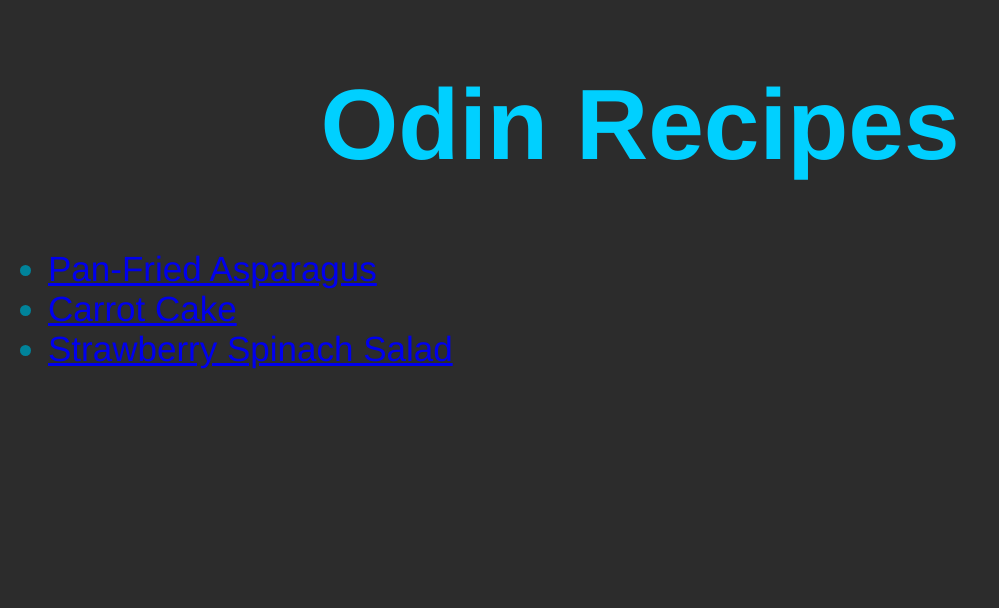
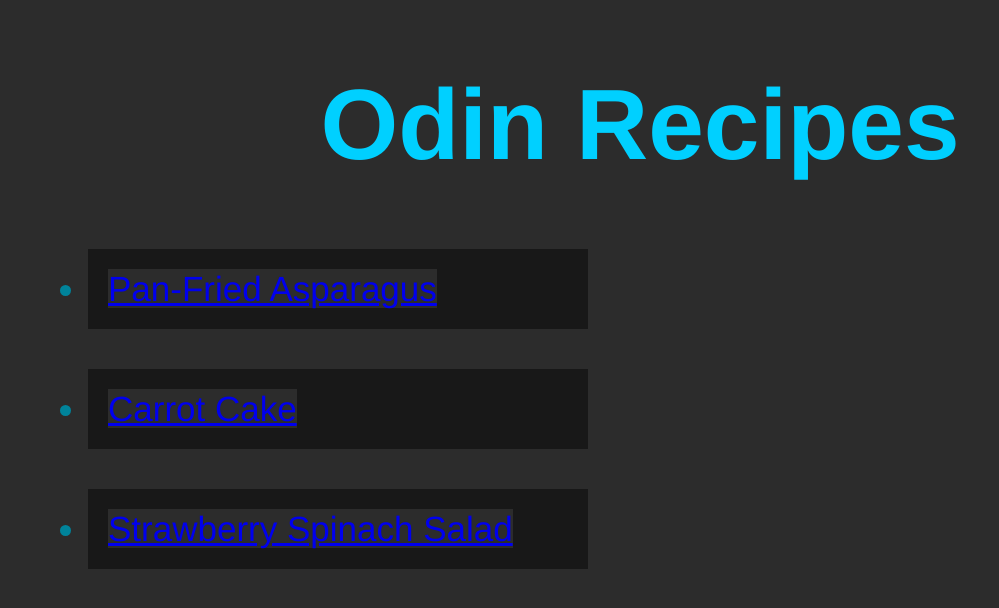
Before and after one commit to Rex-TheCreator/odin-recipes, a plain HTML site: page index.html in a window 1280 px wide. Shown: the whole page, without its empty margins (0-999 px from the left). Drawn offline with Linux system fonts and the light colour scheme.

Commit message:
add box-stylizing to different recipes

```diff
--- a/css/index.css
+++ b/css/index.css
@@ -10,6 +10,12 @@ h1 {
 }
 li {
     color: rgb(0, 131, 154);
+    background-color: rgb(24, 24, 24);
+    padding: 20px;
+    margin: 40px;
+    height: 80px;
+    width: 500px;
     font-size: 35px;
     text-align: left;
+    box-sizing: border-box;
 }
```
